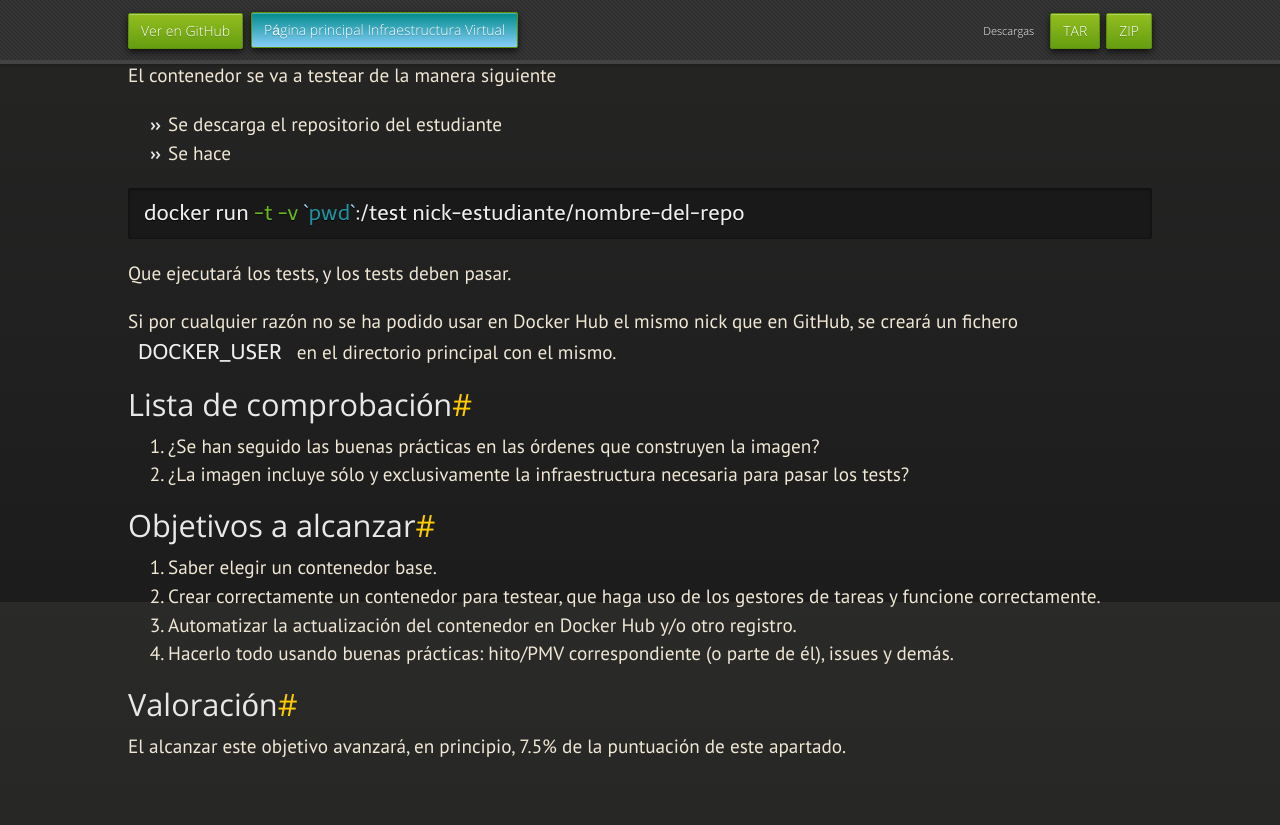
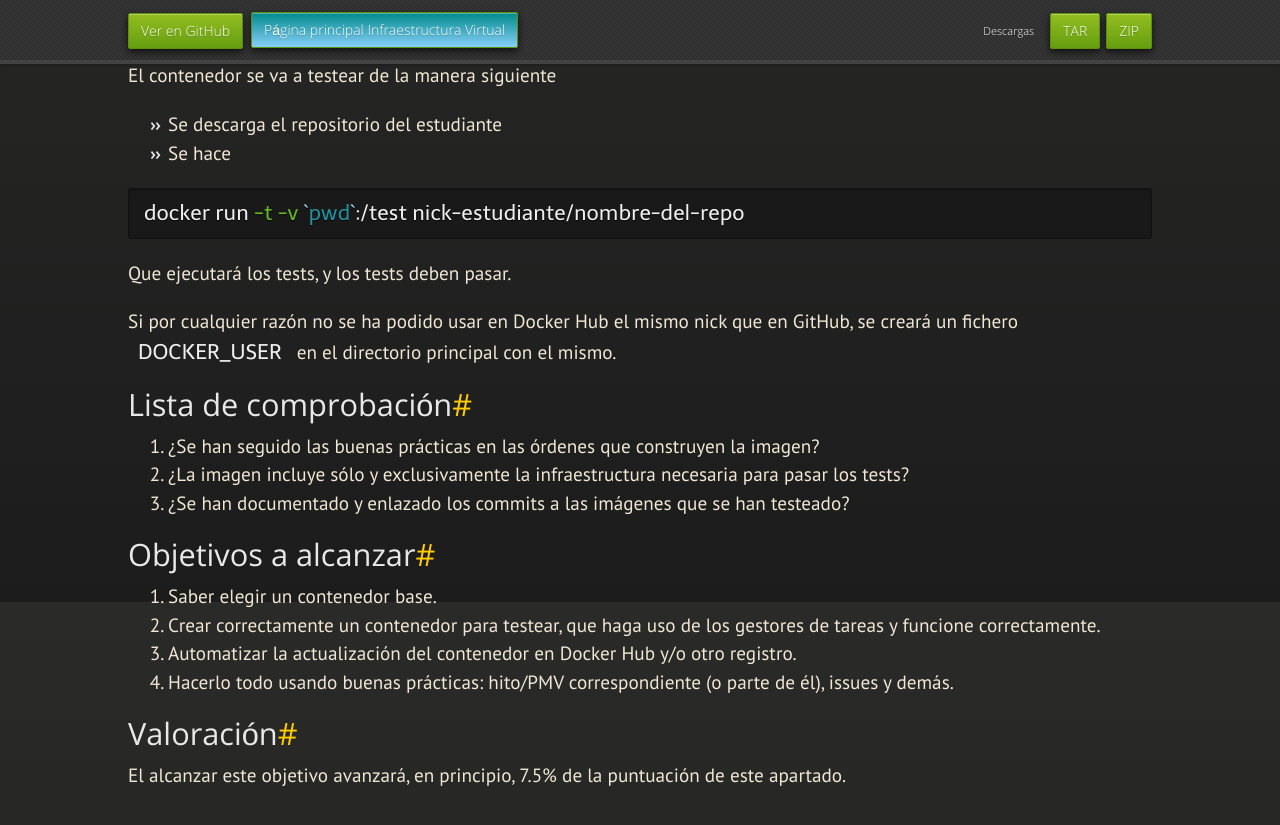
Before and after one commit to JJ/IV, a Jekyll site: the page built from documentos/proyecto/5.Docker.md, in a window 1280 px wide and 900 px high, scrolled down 2098 px. Shown: the top 825 px of the window. Built offline with Jekyll 4.4.1, drawn with Linux system fonts in a browser that asks for light colours; nearby versions of some CDN libraries; some web fonts are replaced; our own code applies the rules of GitHub Pages for plain Markdown files.

Commit message:
Sync documentos/proyecto/5.Docker.md de master a gh-pages

```diff
--- a/documentos/proyecto/5.Docker.md
+++ b/documentos/proyecto/5.Docker.md
@@ -133,6 +133,8 @@ directorio principal con el mismo.
    la imagen?
 2. ¿La imagen incluye sólo y exclusivamente la infraestructura
    necesaria para pasar los tests?
+3. ¿Se han documentado y enlazado los commits a las imágenes que se
+   han testeado?
 
 ## Objetivos a alcanzar
 
```
